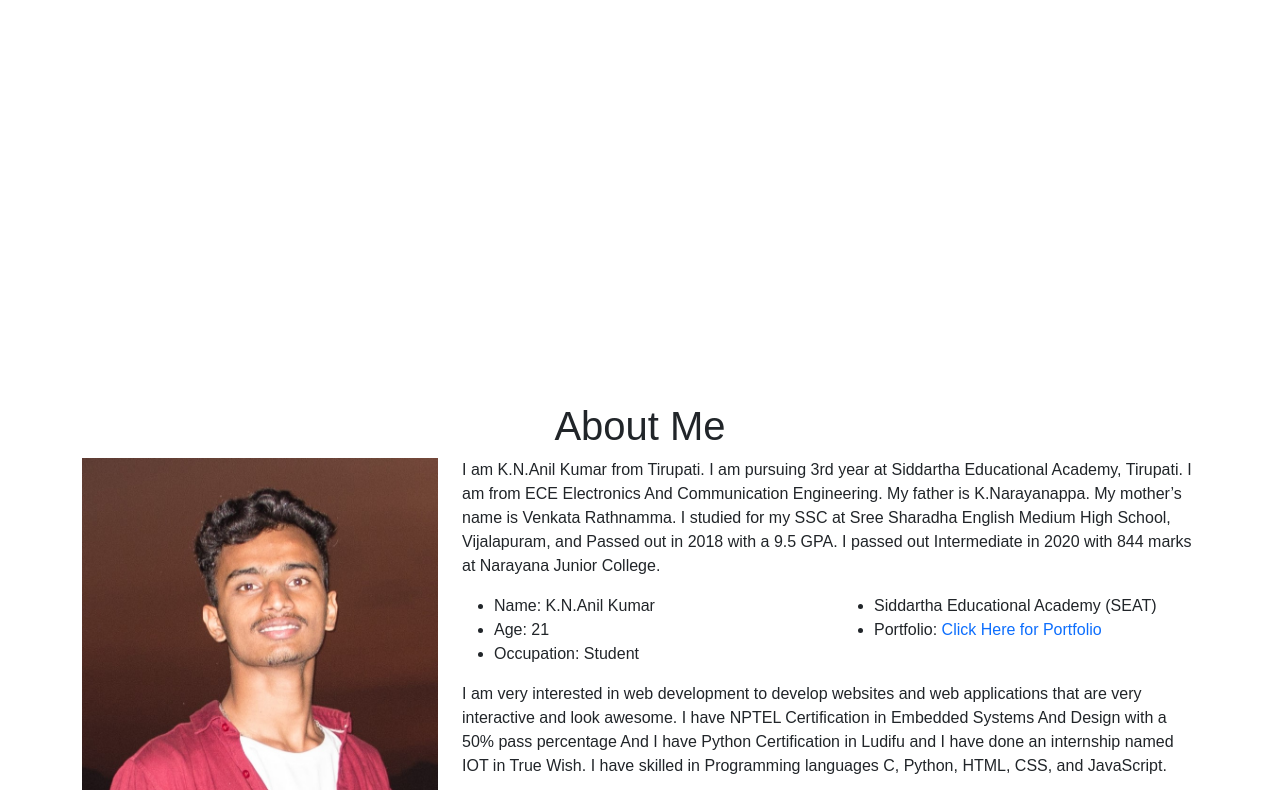
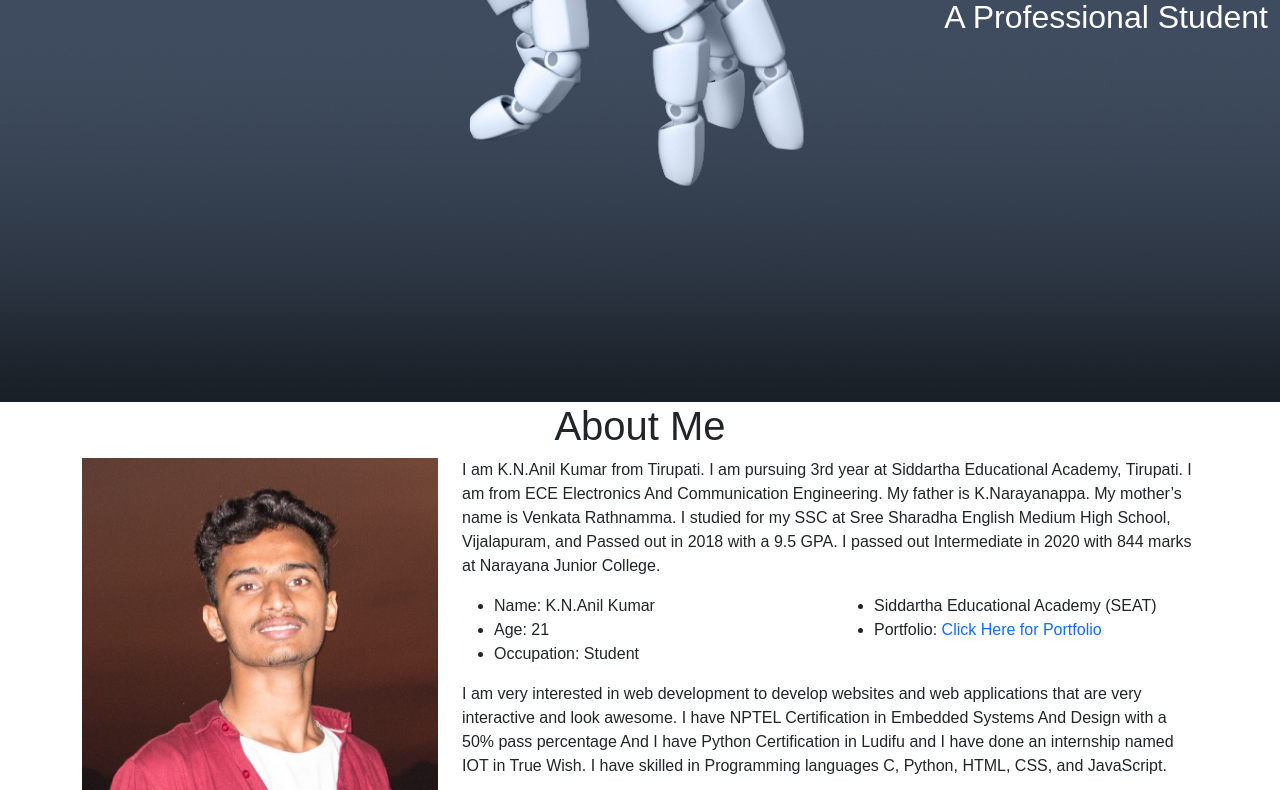
Before and after one commit to KanilKumar123/kanilkumar, a plain HTML site: page index.html in a window 1280 px wide. Shown: the part 398-1188 px from the top of the page. Drawn offline with nearby package versions, Linux system fonts and the light colour scheme; the site is published under a folder, as on GitHub Pages, so addresses that start at the root find nothing; a web font is replaced by a local one.

Commit message:
Update style.css

```diff
--- a/css/style.css
+++ b/css/style.css
@@ -6,7 +6,7 @@
 
 .bannerBgImage{
     height: 100vh;
-    background: url("/images/bannerImage.jpg");
+    background: url("../images/bannerImage.jpg");
     background-size: cover;
     position: relative;
 }
```
